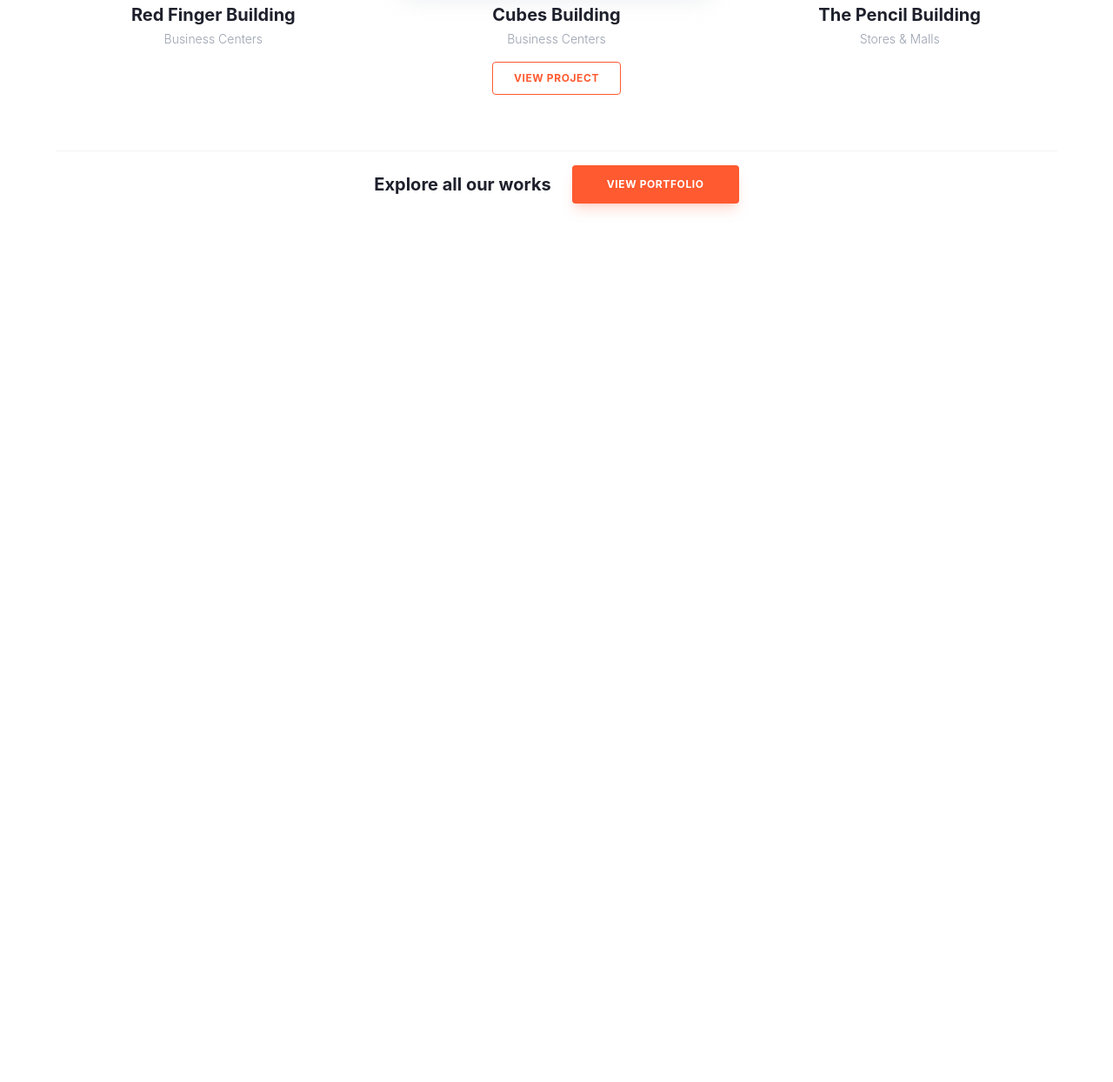
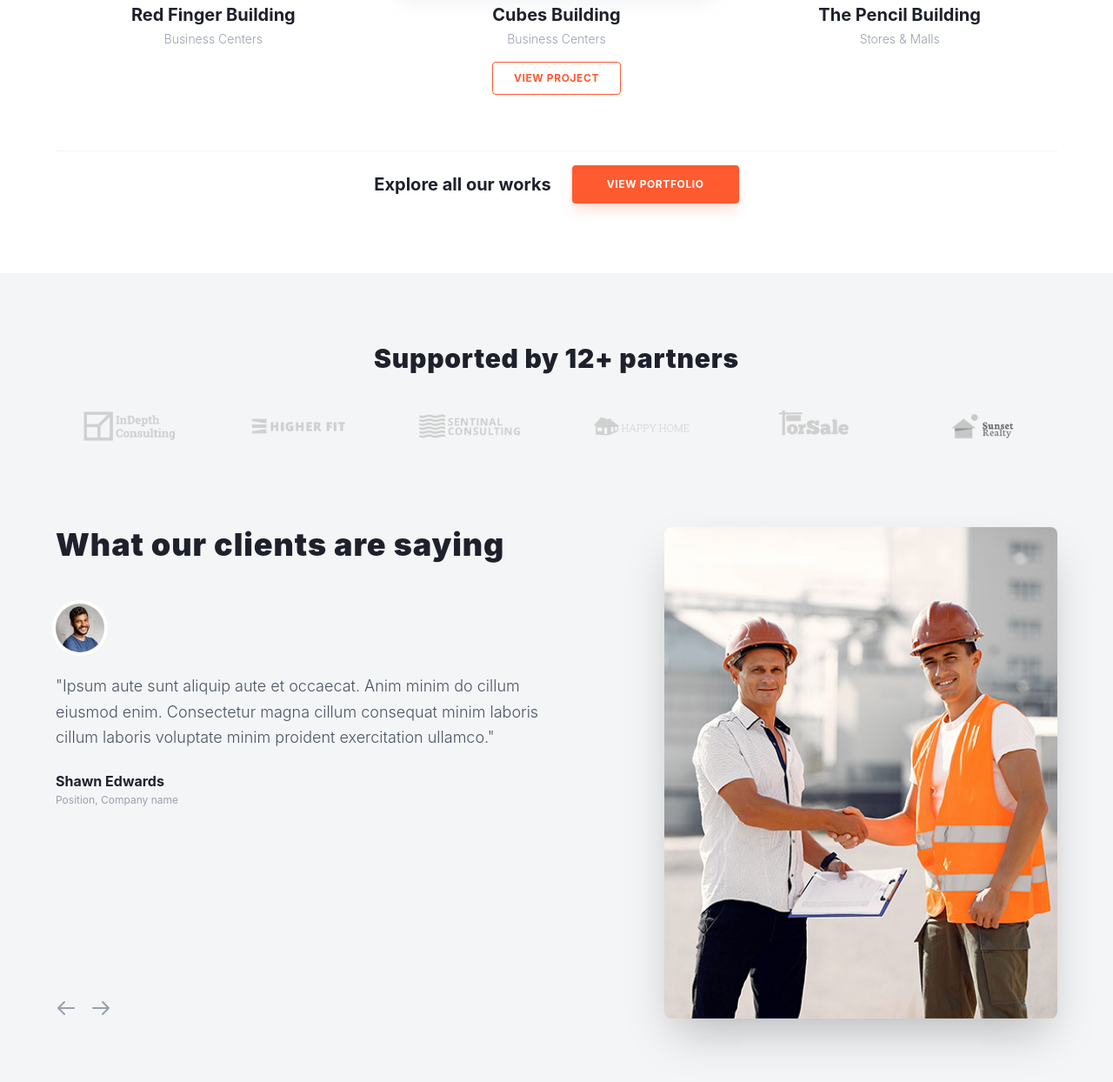
Before and after one commit to nozimnegmatov0010/teamwork2, a website: page anush.html in a window 1280 px wide. Shown: the part 3542-4786 px from the top of the page at 87% size. Before the commit the page ends 3856 px from the top, so only its background shows below. Drawn offline with nearby package versions, Linux system fonts and the light colour scheme; files that its build step writes are made by us from their sources.

Commit message:
page 1 section 6

```diff
--- a/anush.html
+++ b/anush.html
@@ -343,5 +343,83 @@
     </div>
   </div>
 </div>
+
+<div class="bg-[#F4F5F6] py-20 px-4 sm:px-6 lg:px-8">
+  <div class="max-w-6xl mx-auto">
+    <div class="text-center mb-24">
+      <h2 class="text-2xl md:text-3xl font-black text-[#1E212C] tracking-wide mb-10">
+        Supported by 12+ partners
+      </h2>
+
+      <div class="grid grid-cols-2 md:grid-cols-3 lg:grid-cols-6 gap-8 items-center justify-items-center opacity-60">
+        <div class="h-10 flex items-center justify-center grayscale ">
+          <span class="text-sm font-bold tracking-wider uppercase"><img src="./client-logo (4).png" alt=""></span>
+        </div>
+        <div class="h-10 flex items-center justify-center grayscale ">
+          <span class="text-sm font-bold tracking-wider uppercase"><img src="./client-logo (3).png" alt=""></span>
+        </div>
+        <div class="h-10 flex items-center justify-center grayscale ">
+          <span class="text-sm font-bold tracking-wider uppercase"><img src="./client-logo (2).png" alt=""></span>
+        </div>
+        <div class="h-10 flex items-center justify-center grayscale ">
+          <span class="text-sm font-bold tracking-wider  uppercase"><img src="./client-logo (1).png" alt=""></span>
+        </div>
+        <div class="h-10 flex items-center justify-center grayscale ">
+          <span class="text-sm font-bold tracking-wider  uppercase"><img src="./client-logo.png" alt=""></span>
+        </div>
+        <div class="h-10 flex items-center justify-center grayscale ">
+          <span class="w-3 h-3 rounded-sm inline-block"></span>
+          <span class="text-sm font-bold tracking-wider"><img src="./6babcdb75a959a2b066cc908e29c4abac6c786f3.png" alt=""></span>
+        </div>
+      </div>
+    </div>
+
+    <div class="grid grid-cols-1 lg:grid-cols-12 gap-12 items-center">
+
+      <div class="lg:col-span-7 flex flex-col justify-between h-full">
+        <div>
+          <h3 class="text-3xl md:text-4xl font-black text-[#1E212C] tracking-wide mb-12">
+            What our clients are saying
+          </h3>
+
+          <div class="w-14 h-14 rounded-full overflow-hidden mb-6 ring-4 ring-white shadow-sm">
+            <img src="./201d164a6c51faf663c18e40fa229b1efaaeb6e5.jpg"
+                 alt=""
+                 class="w-full h-full object-cover" />
+          </div>
+
+          <blockquote class="text-base md:text-lg text-gray-600 font-light leading-relaxed mb-6 max-w-xl">
+            "Ipsum aute sunt aliquip aute et occaecat. Anim minim do cillum eiusmod enim. Consectetur magna cillum consequat minim laboris cillum laboris voluptate minim proident exercitation ullamco."
+          </blockquote>
+
+          <div>
+            <h4 class="text-base font-bold text-[#1E212C]">Shawn Edwards</h4>
+            <p class="text-xs text-gray-400 mt-0.5">Position, Company name</p>
+          </div>
+        </div>
+
+        <div class="flex items-center space-x-4 mt-10">
+          <button class="text-gray-400 ">
+            <svg class="w-6 h-6" fill="none" stroke="currentColor" stroke-width="2" viewBox="0 0 24 24">
+              <path stroke-linecap="round" stroke-linejoin="round" d="M10 19l-7-7m0 0l7-7m-7 7h18" />
+            </svg>
+          </button>
+          <button class="text-gray-400 ">
+            <svg class="w-6 h-6" fill="none" stroke="currentColor" stroke-width="2" viewBox="0 0 24 24">
+              <path stroke-linecap="round" stroke-linejoin="round" d="M14 5l7 7m0 0l-7 7m7-7H3" />
+            </svg>
+          </button>
+        </div>
+      </div>
+
+      <div class="lg:col-span-5 hidden lg:block">
+        <div class="rounded-lg overflow-hidden shadow-2xl bg-gray-200 aspect-[4/5]">
+          <img src="./8950f5b3dee44805efdefe9dee6999e4c5df751d.jpg"
+               alt="Construction Team"class="w-full h-full object-cover" />
+        </div>
+      </div>
+    </div>
+  </div>
+</div>
 </body>
 </html>
```
Also changed, not shown: 201d164a6c51faf663c18e40fa229b1efaaeb6e5.jpg (added), 6babcdb75a959a2b066cc908e29c4abac6c786f3.png (added), 8950f5b3dee44805efdefe9dee6999e4c5df751d.jpg (added), client-logo (1).png (added), client-logo (2).png (added), client-logo (3).png (added), client-logo (4).png (added), client-logo.png (added).
